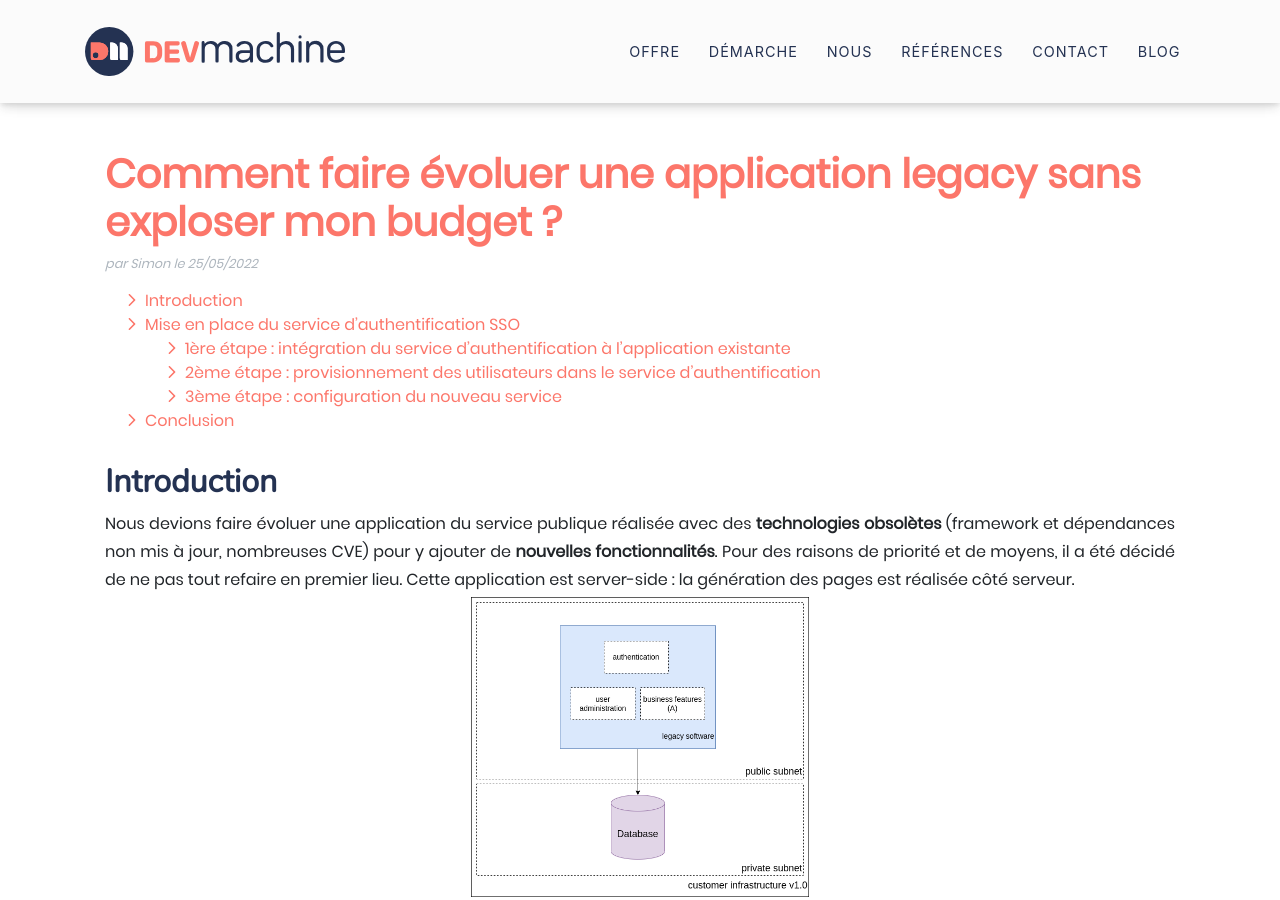
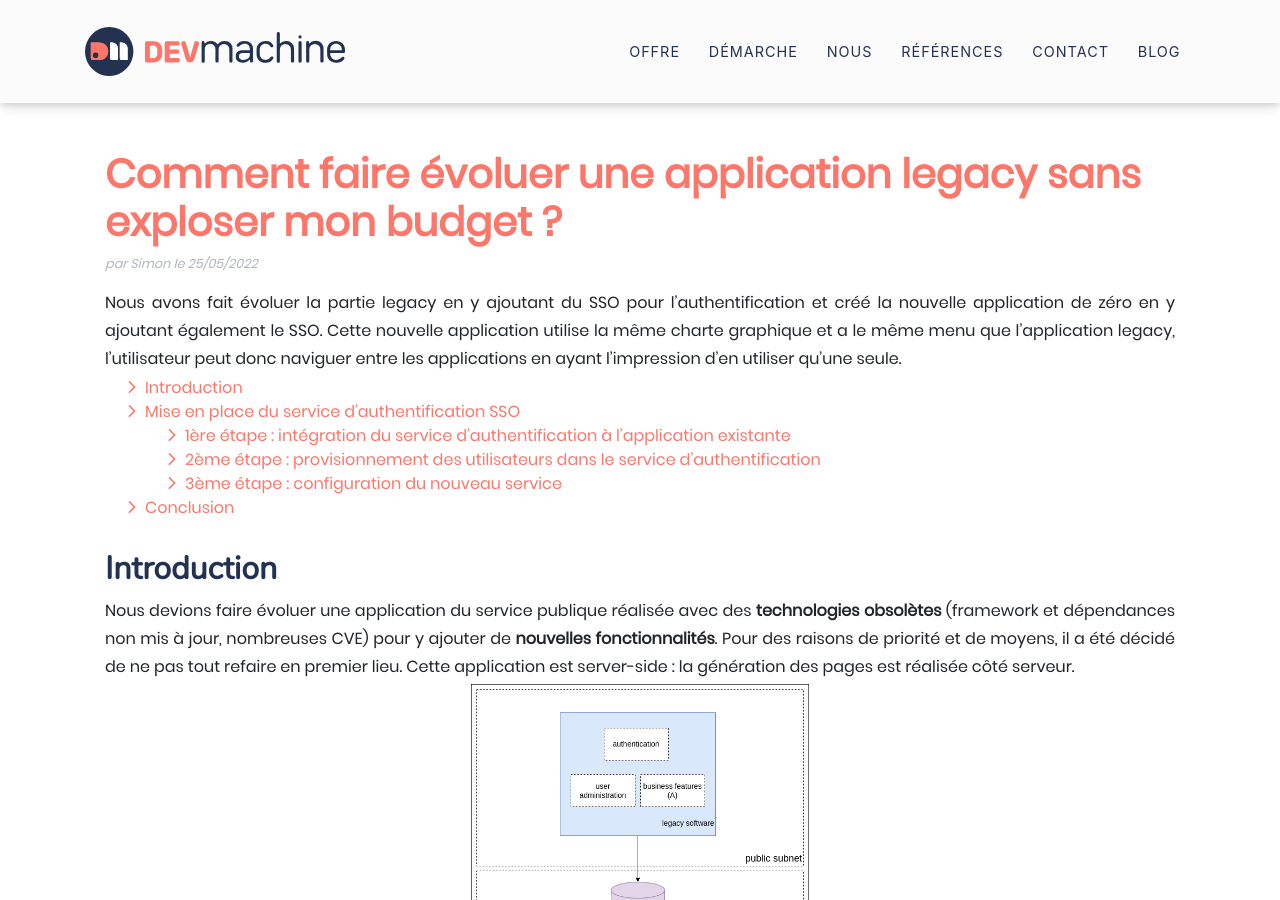
Before and after one commit to DEVmachine-fr/website, a Jekyll site: the page built from _posts/2022-05-25-migrer-application-legacy-avec-keycloak.md, in a window 1280 px wide and 900 px high. Built offline with Jekyll 4.4.1, drawn with Linux system fonts in a browser that asks for light colours; nearby versions of some CDN libraries.

Commit message:
Ajout d'une description

```diff
--- a/_posts/2022-05-25-migrer-application-legacy-avec-keycloak.md
+++ b/_posts/2022-05-25-migrer-application-legacy-avec-keycloak.md
@@ -3,6 +3,8 @@ author: Simon
 title: Comment faire évoluer une application legacy sans exploser mon budget ?
 categories: legacy keycloak migration oidc oauh2 sso ldap java angular authentification
 ---
+
+Nous avons fait évoluer la partie legacy en y ajoutant du SSO pour l’authentification et créé la nouvelle application de zéro en y ajoutant également le SSO. Cette nouvelle application utilise la même charte graphique et a le même menu que l’application legacy, l’utilisateur peut donc naviguer entre les applications en ayant l’impression d’en utiliser qu’une seule.
 
 - [Introduction](#introduction)
 - [Mise en place du service d'authentification SSO](#mise-en-place-sso)
```
